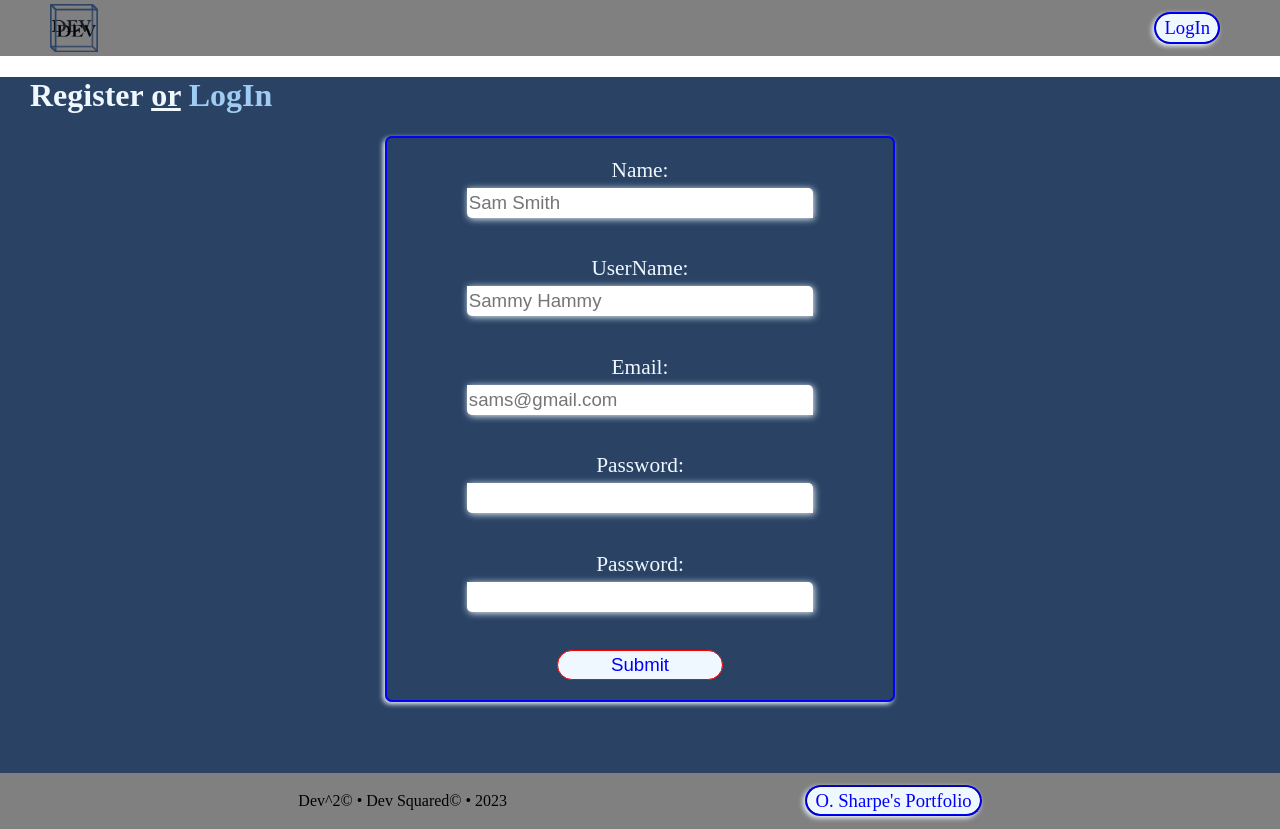
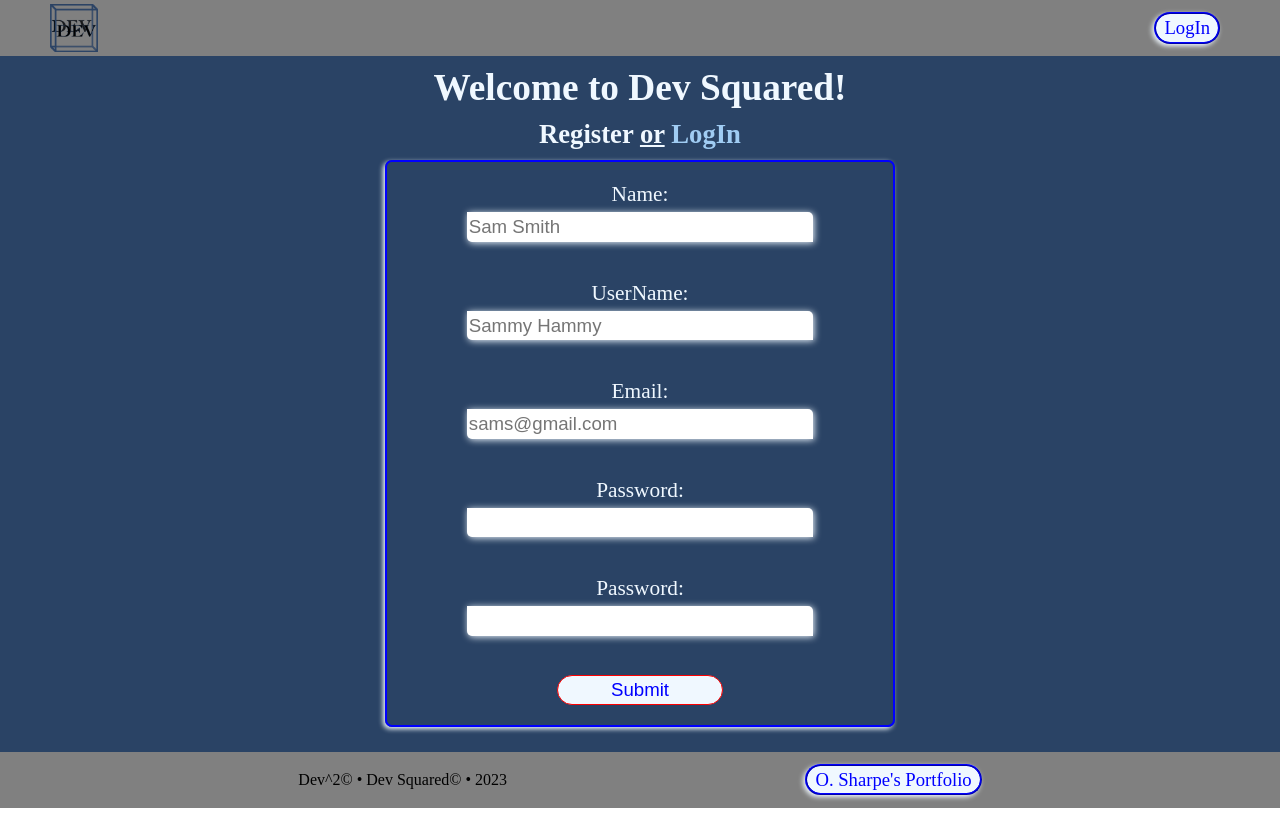
Before and after one commit to OSharpe001/dev_squared_app, a React (Create React App) app in the folder frontend/: page /sign-up in a window 1280 px wide. After the commit the page ends 808 px from the top, so only its background shows below. Built offline with nearby package versions, Linux system fonts and the light colour scheme; no server answers.

Commit message:
added a welcome banner to login/register pages

```diff
--- a/frontend/src/pages/Login.jsx
+++ b/frontend/src/pages/Login.jsx
@@ -99,7 +99,8 @@ export default function Login({ setLoggedIn }) {
 
   return (
     <div className='login-page'>
-      <h1 className="title">Login <span className="underlined">or</span> <Link aria-label="On Click" to="/sign-up">Register</Link></h1>
+      <h1 className="welcome">Welcome back to Dev Squared!</h1>
+      <h1 className="direct">Login <span className="underlined">or</span> <Link aria-label="On Click" to="/sign-up">Register</Link></h1>
       <form>
         <label htmlFor="alias">UserName <span className='underlined'>or</span> Email:</label>
         <input onChange={handleChange} onBlur={errorHandling} type="text" name="alias" id="alias" placeholder='jd@email.com' value={alias} />
--- a/frontend/src/pages/Register.jsx
+++ b/frontend/src/pages/Register.jsx
@@ -155,7 +155,8 @@ export default function Register({ setLoggedIn }) {
 
   return (
     <div className='register-page'>
-      <h1 className="title">Register <span className="underlined">or</span> <Link aria-label="On Click" to="/sign-in">LogIn</Link></h1>
+      <h1 className="welcome">Welcome to Dev Squared!</h1>
+      <h1 className="direct">Register <span className="underlined">or</span> <Link aria-label="On Click" to="/sign-in">LogIn</Link></h1>
       <form>
         <label htmlFor="name">Name:</label>
         <input onChange={handleChange} onBlur={errorHandling} type="text" name="name" id="name" placeholder='Sam Smith' value={name} />
```
